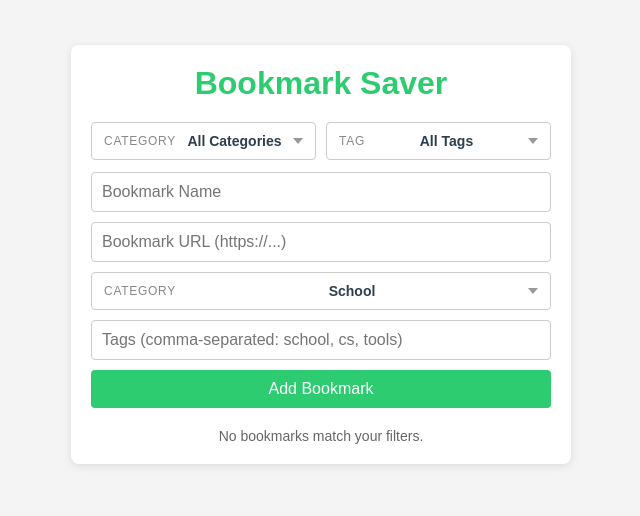
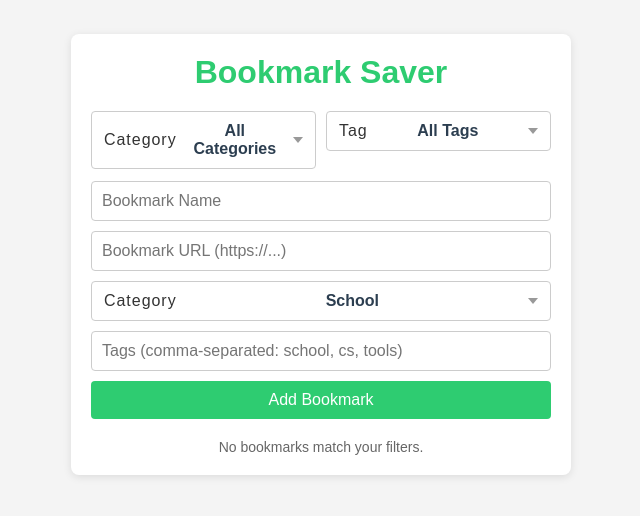
Before and after one commit to PrestonMas/BookmarkSaver, a React (Vite) app: page / in a window 1280 px wide. Shown: the part 146-662 px from the top of the page, without its empty margins (319-959 px from the left). Built offline with nearby package versions, Linux system fonts and the light colour scheme.

Commit message:
font size and color fixes

```diff
--- a/src/style.css
+++ b/src/style.css
@@ -187,7 +187,7 @@ button.secondary:hover {
   border-radius: 4px;
   background: #fff;
   color: #333;
-  font-size: 14px;
+  font-size: 16px;
   display: flex;
   align-items: center;
   gap: 8px;
@@ -199,10 +199,9 @@ button.secondary:hover {
 }
 
 .select-label {
-  font-size: 12px;
-  text-transform: uppercase;
+  font-size: 16px;
   letter-spacing: 0.06em;
-  color: #888;
+  color: #333;
 }
 
 .select-value {
```
